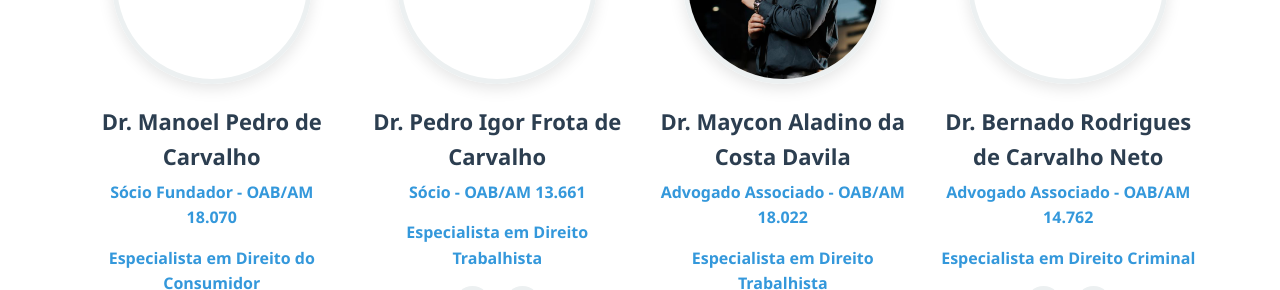
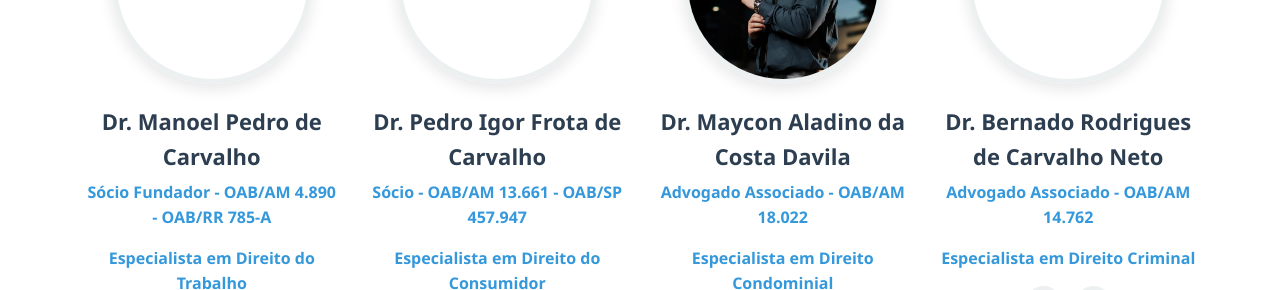
Before and after one commit to antoniogrecoo/Site-Escritorio, a plain HTML site: page index.html in a window 1280 px wide. Shown: the part 2843-3133 px from the top of the page. Drawn offline with Linux system fonts and the light colour scheme.

Commit message:
alterações numero oab do time

```diff
--- a/index.html
+++ b/index.html
@@ -1021,8 +1021,8 @@
                     </div>
                     <div class="member-info">
                         <h3>Dr. Manoel Pedro de Carvalho</h3>
-                        <p>Sócio Fundador - OAB/AM 18.070</p>
-                        <p>Especialista em Direito do Consumidor</p>
+                        <p>Sócio Fundador - OAB/AM 4.890 - OAB/RR 785-A</p>
+                        <p>Especialista em Direito do Trabalho</p>
                         <div class="social-links">
                             <a href="#"><i class="fab fa-linkedin"></i></a>
                             <a href="#"><i class="fas fa-envelope"></i></a>
@@ -1035,8 +1035,8 @@
                     </div>
                     <div class="member-info">
                         <h3>Dr. Pedro Igor Frota de Carvalho</h3>
-                        <p>Sócio - OAB/AM 13.661</p>
-                        <p>Especialista em Direito Trabalhista</p>
+                        <p>Sócio - OAB/AM 13.661 - OAB/SP 457.947</p>
+                        <p>Especialista em Direito do Consumidor</p>
                         <div class="social-links">
                             <a href="#"><i class="fab fa-linkedin"></i></a>
                             <a href="#"><i class="fas fa-envelope"></i></a>
@@ -1050,7 +1050,7 @@
                     <div class="member-info">
                         <h3>Dr. Maycon Aladino da Costa Davila</h3>
                         <p>Advogado Associado - OAB/AM 18.022</p>
-                        <p>Especialista em Direito Trabalhista</p>
+                        <p>Especialista em Direito Condominial</p>
                         <div class="social-links">
                             <a href="#"><i class="fab fa-linkedin"></i></a>
                             <a href="#"><i class="fas fa-envelope"></i></a>
```
